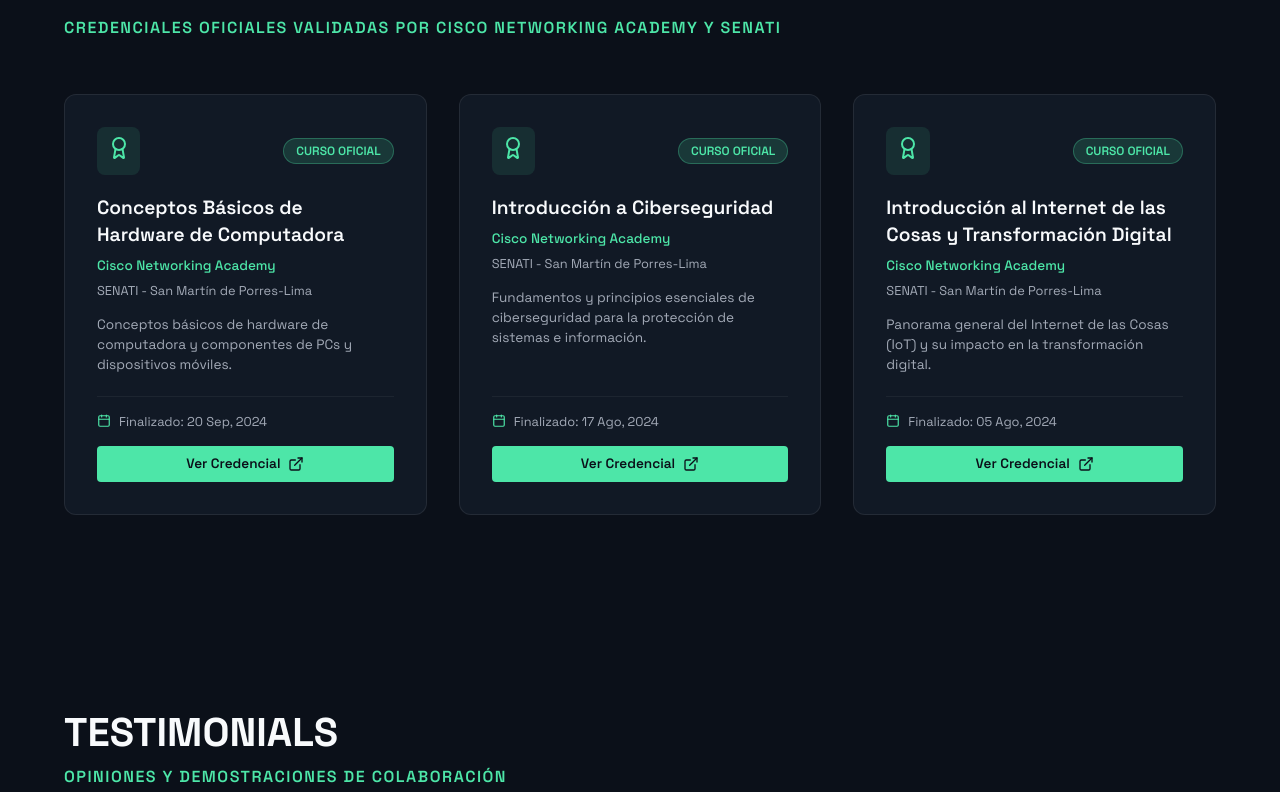
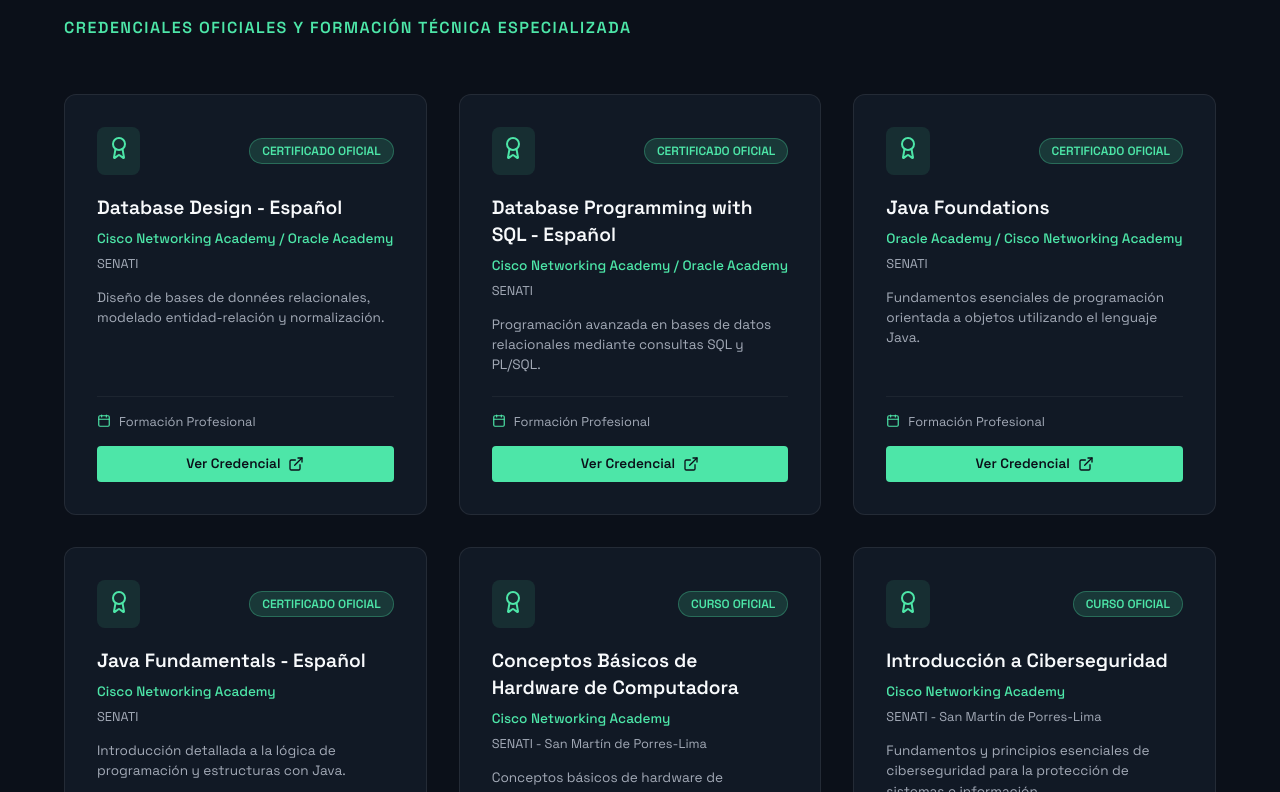
Before and after one commit to zerotsz/portafolioweb, a React (Vite) app: page / in a window 1280 px wide. Shown: the part 7128-7920 px from the top of the page. Built offline with nearby package versions, Linux system fonts and the light colour scheme.

Commit message:
Actualizar certificados oficiales y configurar dependencias

```diff
--- a/src/components/Certificates.jsx
+++ b/src/components/Certificates.jsx
@@ -5,37 +5,71 @@
   const certificates = [
     {
       id: 1,
+      title: "Database Design - Español",
+      issuer: "Cisco Networking Academy / Oracle Academy",
+      sede: "SENATI",
+      type: "CERTIFICADO OFICIAL",
+      date: "Formación Profesional",
+      description: "Diseño de bases de données relacionales, modelado entidad-relación y normalización.",
+      driveUrl: "https://drive.google.com/file/d/15yzQYbrIp0FZM7RNs3xQlQ2IgKvriEmh/view?usp=sharing"
+    },
+    {
+      id: 2,
+      title: "Database Programming with SQL - Español",
+      issuer: "Cisco Networking Academy / Oracle Academy",
+      sede: "SENATI",
+      type: "CERTIFICADO OFICIAL",
+      date: "Formación Profesional",
+      description: "Programación avanzada en bases de datos relacionales mediante consultas SQL y PL/SQL.",
+      driveUrl: "https://drive.google.com/file/d/16RBgBXO1I-dxVqkm9uCzMwX3lM__FSVn/view?usp=sharing"
+    },
+    {
+      id: 3,
+      title: "Java Foundations",
+      issuer: "Oracle Academy / Cisco Networking Academy",
+      sede: "SENATI",
+      type: "CERTIFICADO OFICIAL",
+      date: "Formación Profesional",
+      description: "Fundamentos esenciales de programación orientada a objetos utilizando el lenguaje Java.",
+      driveUrl: "https://drive.google.com/file/d/17-8Kq0o_KVGTyQd_IW9T-UcBUypzTQb6/view?usp=sharing"
+    },
+    {
+      id: 4,
+      title: "Java Fundamentals - Español",
+      issuer: "Cisco Networking Academy",
+      sede: "SENATI",
+      type: "CERTIFICADO OFICIAL",
+      date: "Formación Profesional",
+      description: "Introducción detallada a la lógica de programación y estructuras con Java.",
+      driveUrl: "https://drive.google.com/file/d/1UTxxqoE3YqHHl1rTdP2HahSRHPemVPZi/view?usp=sharing"
+    },
+    {
+      id: 5,
       title: "Conceptos Básicos de Hardware de Computadora",
       issuer: "Cisco Networking Academy",
       sede: "SENATI - San Martín de Porres-Lima",
-      instructor: "Guillermo Alberto Góngora Chu",
       type: "CURSO OFICIAL",
       date: "20 Sep, 2024",
-      certId: "aa66c7fe-9c59-454b-b017-a63f4ba29e32",
       description: "Conceptos básicos de hardware de computadora y componentes de PCs y dispositivos móviles.",
       driveUrl: "https://drive.google.com/drive/folders/1CVE_xyGv8cvQjPqZUeVdwvW8Yt4MTZQU?hl=es"
     },
     {
-      id: 2,
+      id: 6,
       title: "Introducción a Ciberseguridad",
       issuer: "Cisco Networking Academy",
       sede: "SENATI - San Martín de Porres-Lima",
-      instructor: "Guillermo Alberto Góngora Chu",
       type: "CURSO OFICIAL",
       date: "17 Ago, 2024",
-      certId: "b1c4d3e1-f7be-494c-aa3c-e82064624e99",
       description: "Fundamentos y principios esenciales de ciberseguridad para la protección de sistemas e información.",
       driveUrl: "https://drive.google.com/drive/folders/1T_mHCbczYpmZI3paE7X4RK4efka5Nqve?hl=es"
     },
     {
-      id: 3,
+      id: 7,
       title: "Introducción al Internet de las Cosas y Transformación Digital",
       issuer: "Cisco Networking Academy",
       sede: "SENATI - San Martín de Porres-Lima",
-      instructor: "Guillermo Alberto Góngora Chu",
       type: "CURSO OFICIAL",
       date: "05 Ago, 2024",
-      certId: "5dad8e7d-032c-44dc-8b3a-e4c48b24601c",
       description: "Panorama general del Internet de las Cosas (IoT) y su impacto en la transformación digital.",
       driveUrl: "https://drive.google.com/drive/folders/1Qojs_2gJ5N0l2HdOoDWkQ2Ss-SjxPyVx?hl=es"
     }
@@ -45,7 +79,7 @@
     <section id="certificates" style={{ padding: '6rem 5%', maxWidth: '1300px', margin: '0 auto' }}>
       <h2 className="section-title">CERTIFICACIONES</h2>
       <p className="section-subtitle" style={{ marginBottom: '3.5rem' }}>
-        Credenciales oficiales validadas por Cisco Networking Academy y SENATI
+        Credenciales oficiales y formación técnica especializada
       </p>
 
       <div style={{
@@ -105,7 +139,7 @@
             <div>
               <div style={{ display: 'flex', alignItems: 'center', gap: '0.5rem', color: '#A3AAB7', fontSize: '0.8rem', marginBottom: '1rem', borderTop: '1px solid rgba(255,255,255,0.05)', paddingTop: '1rem' }}>
                 <Calendar size={14} color="#4DE6A8" />
-                <span>Finalizado: {cert.date}</span>
+                <span>{cert.date}</span>
               </div>
 
               <a
```
Also changed, not shown: 1 other file (tests, documents, lock files or other folders).
